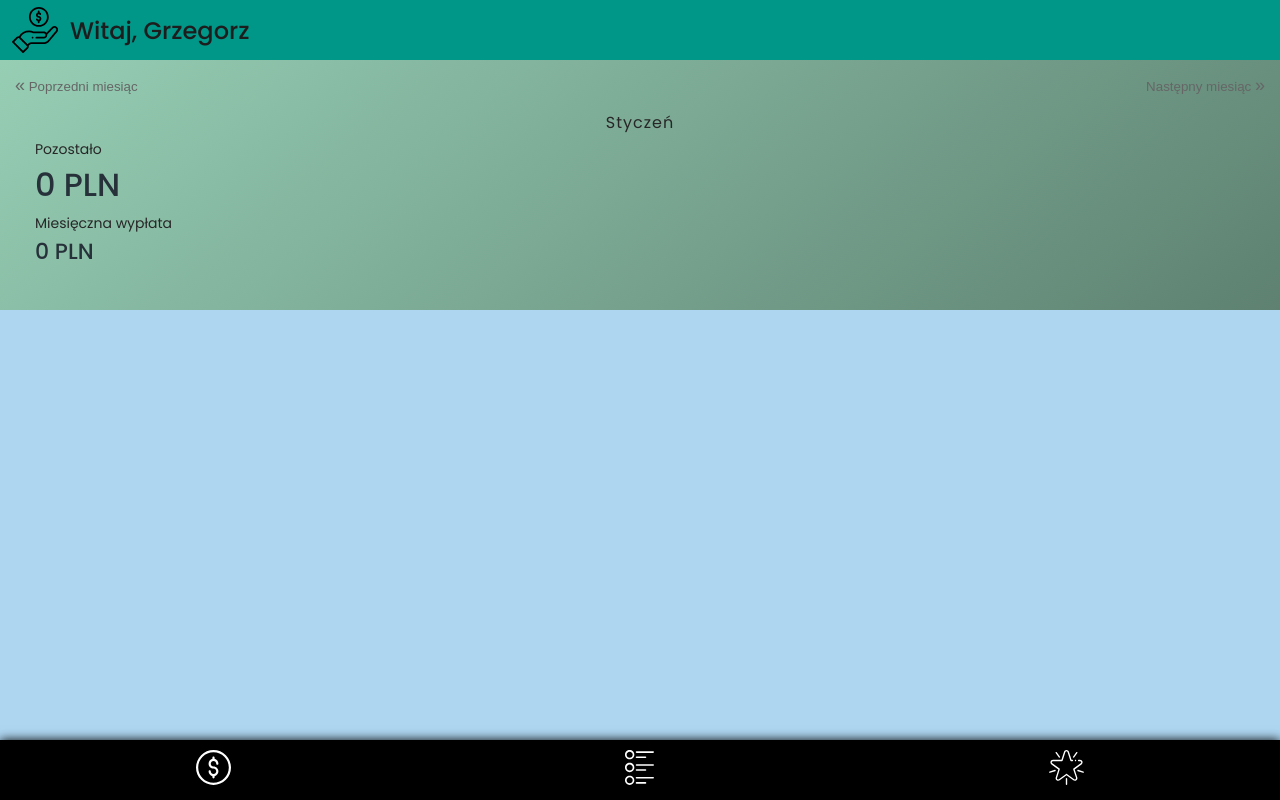
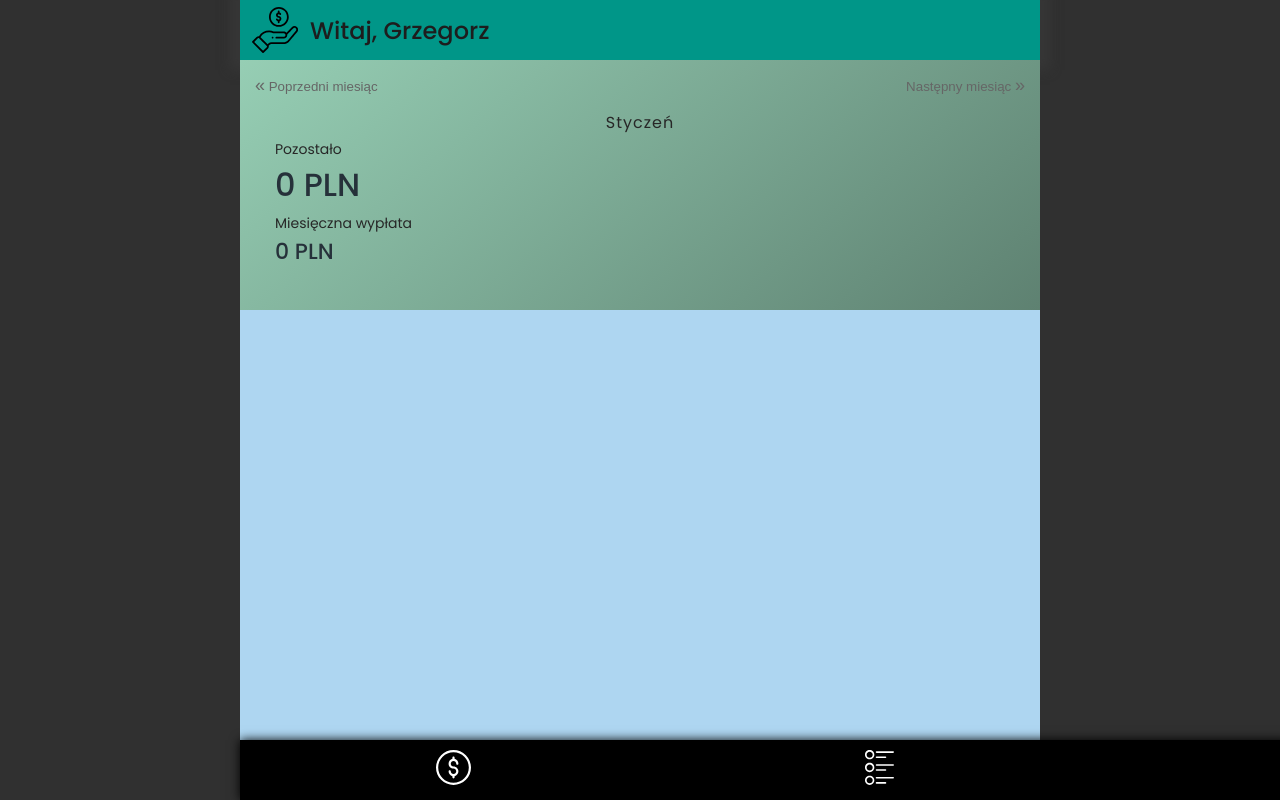
Before and after one commit to ErykFryderyk/finance-manager-app, a Vue app: page / in a window 1280 px wide. Built offline with nearby package versions, Linux system fonts and the light colour scheme.

Commit message:
add main conatainer app

```diff
--- a/src/App.vue
+++ b/src/App.vue
@@ -1,5 +1,6 @@
 <template>
-    <HeroBackground />
+  <div id="app">
+    <!-- <HeroBackground /> -->
     <HeaderSection/>
     <MyMoney
       :payment="paymentValue"
@@ -33,10 +34,11 @@
       @category-open="categoryModalVisibility = true "
       @add-item-open="addItemModalVisibility = true"
     />
+  </div>
 </template>
 
 <script>
-import HeroBackground from './components/HeroBackground.vue';
+// import HeroBackground from './components/HeroBackground.vue';
 import HeaderSection from './components/Header.vue';
 import MyMoney from './components/MyMoney.vue';
 import Expenses from './components/Expenses.vue';
@@ -48,7 +50,7 @@ import ModalAddItem from './components/ModalAddItem.vue';
 export default {
   name: 'App',
   components: {
-    HeroBackground,
+    // HeroBackground,
     HeaderSection,
     MyMoney,
     Expenses,
@@ -69,11 +71,11 @@ export default {
       childrenPriceArray: [],
       items: [
         // {
-        //   icon: '/img/home.ab898512.svg',
+        //   icon: 'home',
         //   title: 'Mieszkanie',
         //   totalPrice: 0,
         //   hide: true,
-        //   id: 1,
+        //   id: 0,
         //   elems: [
         //     {
         //       id: Math.random(),
@@ -105,11 +107,10 @@ export default {
       });
       this.finalSoldo = this.paymentValue - this.summaryTotalPrice;
     },
-    addNewCategory(input) {
+    addNewCategory(input, radio) {
       this.categoryModalVisibility = false;
       this.items.push({
-        // icon: `/img/${radio}.ab898512.svg`,
-        // icon: radio,
+        icon: radio,
         title: input,
         totalPrice: 0,
         hide: true,
@@ -167,6 +168,15 @@ export default {
 body{
   font-size: 17px;
   color: black;
+  background-color: rgb(48, 48, 48);
   font-family: 'Poppins', sans-serif;
 }
+#app{
+  width: 100%;
+  max-width: 800px;
+  height: 100vh;
+  position: relative;
+  background-color: #AED6F1;
+  margin: 0 auto 0 auto;
+}
 </style>
```
